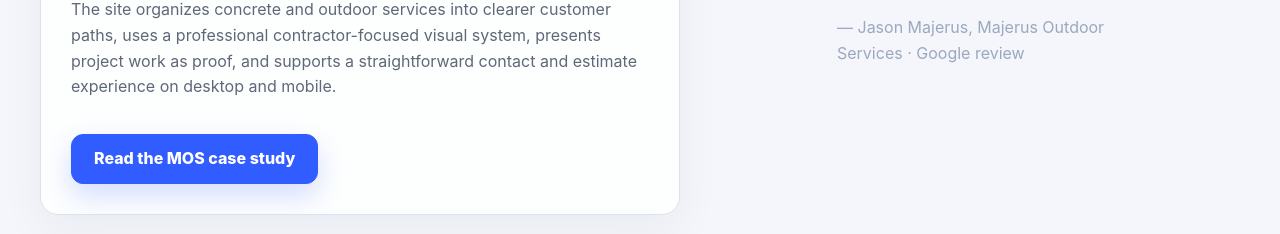
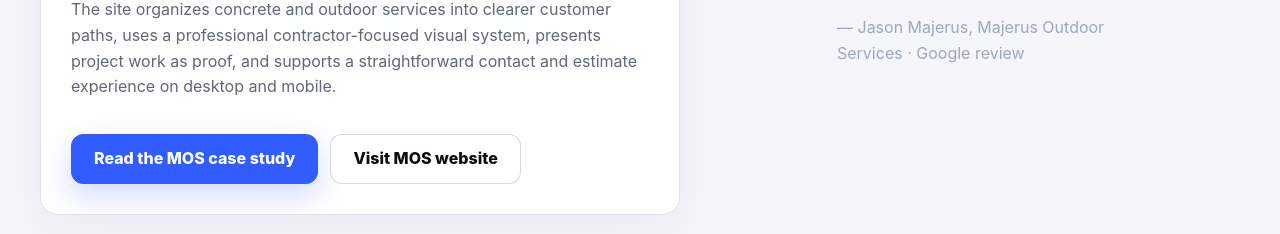
Before and after one commit to reaaland/pawcircle-llc-site, a Next.js app: page /work in a window 1280 px wide. Shown: the part 2580-2814 px from the top of the page. Built offline with nearby package versions, Linux system fonts and the light colour scheme.

Commit message:
Add MOS website button to work page

```diff
--- a/app/work/page.tsx
+++ b/app/work/page.tsx
@@ -93,6 +93,7 @@ export default function WorkPage() {
               </p>
               <div className="actions">
                 <Link className="button button-dark" href="/work/mos">Read the MOS case study</Link>
+                <a className="button button-light" href="https://mosmajerus.com" target="_blank" rel="noreferrer">Visit MOS website</a>
               </div>
             </div>
           </div>
```
